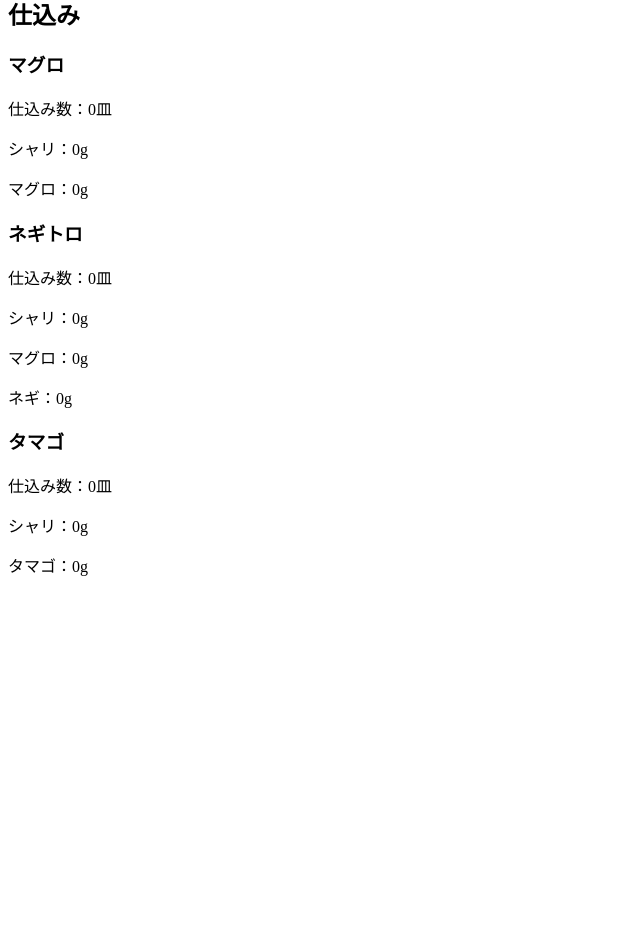
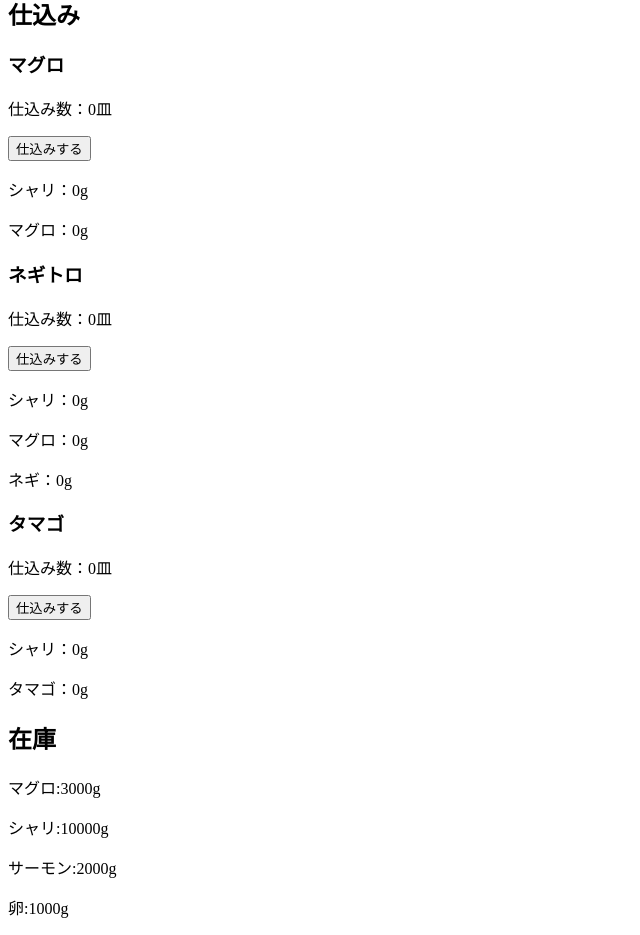
Before and after one commit to shunsekai/sushi-manager, a React (Vite) app: page / in a window 1280 px wide. Shown: the part 330-1265 px from the top of the page, without its empty margins (0-640 px from the left). Before the commit the page ends 923 px from the top, so only its background shows below. Built offline with nearby package versions, Linux system fonts and the light colour scheme.

Commit message:
仕込み処理と在庫更新を追加

```diff
--- a/src/App.tsx
+++ b/src/App.tsx
@@ -1,15 +1,40 @@
-import { menu } from "./data/menu.ts";
+import { menu, SushiMenu } from "./data/menu.ts";
 import { useState } from "react";
+import { inventory } from "./data/inventory.ts";
 
 export default function App() {
   const [sales, setSales] = useState<Record<string, number>>({});
   const [safetyMargin, setSafetyMargin] = useState(10);
+  const [stock, setStock] = useState(inventory);
 
   const handleSalesChange = (menuName: string, count: number) => {
     setSales((currentSales) => ({
       ...currentSales,
       [menuName]: count,
     }));
+  };
+
+  const handlePreparation = (item: SushiMenu) => {
+    const salesCount = sales[item.name] ?? 0;
+
+    const preparationCount = Math.ceil(salesCount * (1 + safetyMargin / 100));
+
+    setStock((currentStock) =>
+      currentStock.map((stockItem) => {
+        const ingredient = item.ingredients.find(
+          (ingredient) => ingredient.name === stockItem.name,
+        );
+
+        if (!ingredient) {
+          return stockItem;
+        }
+
+        return {
+          ...stockItem,
+          weight: stockItem.weight - ingredient.weight * preparationCount,
+        };
+      }),
+    );
   };
 
   return (
@@ -59,6 +84,7 @@ export default function App() {
             <h3>{item.name}</h3>
 
             <p>仕込み数：{preparationCount}皿</p>
+            <button onClick={() => handlePreparation(item)}>仕込みする</button>
 
             {item.ingredients.map((ingredient) => (
               <p key={ingredient.name}>
@@ -68,6 +94,13 @@ export default function App() {
           </div>
         );
       })}
+
+      <h2>在庫</h2>
+      {stock.map((stockItem) => (
+        <p key={stockItem.name}>
+          {stockItem.name}:{stockItem.weight}g
+        </p>
+      ))}
     </>
   );
 }
--- /dev/null
+++ b/src/data/inventory.ts
@@ -0,0 +1,18 @@
+export const inventory = [
+  {
+    name: "マグロ",
+    weight: 3000,
+  },
+  {
+    name: "シャリ",
+    weight: 10000,
+  },
+  {
+    name: "サーモン",
+    weight: 2000,
+  },
+  {
+    name: "卵",
+    weight: 1000,
+  },
+];
```
